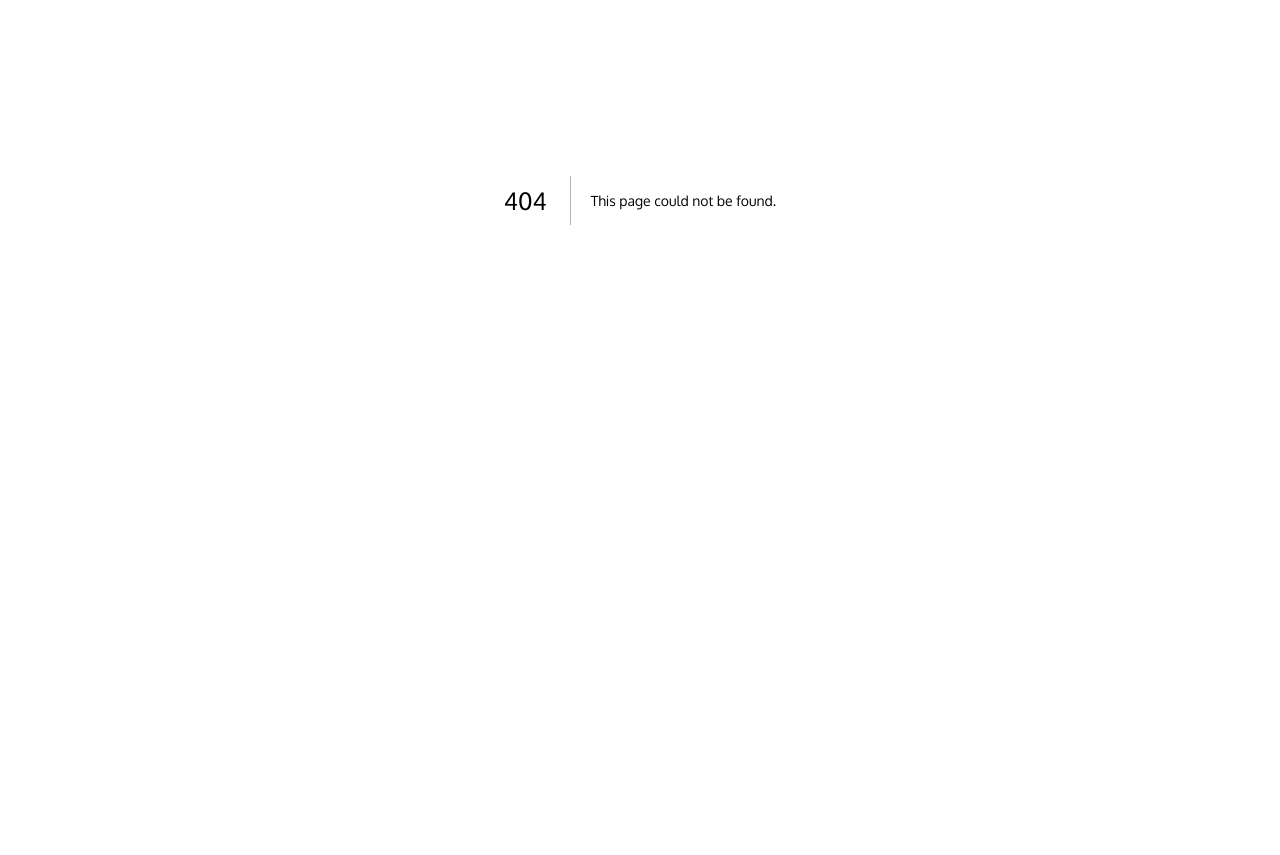
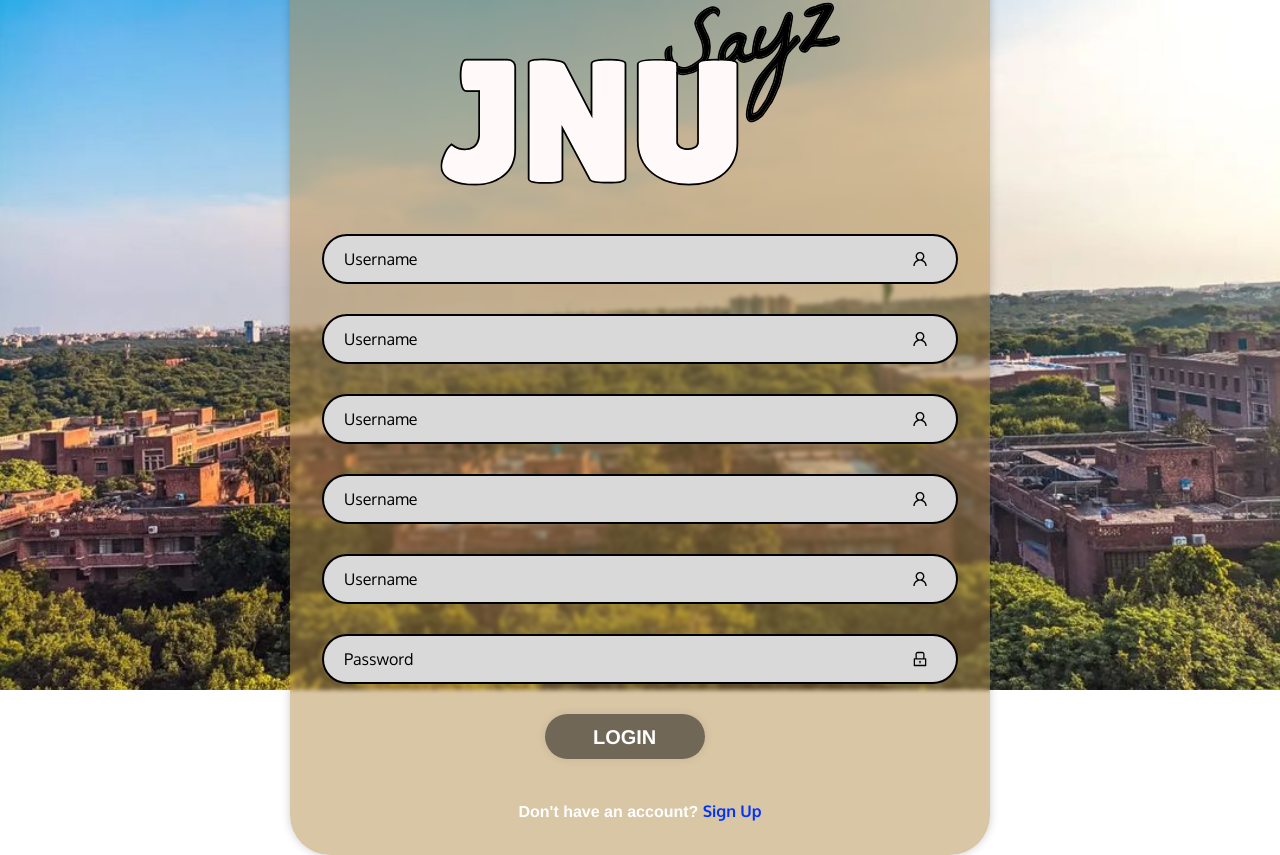
Before and after one commit to dsangule/web-feb, a Next.js app: page /register in a window 1280 px wide. Before the commit this address had no page. Shown: the part 200-1055 px from the top of the page. Before the commit the page ends 800 px from the top, so only its background shows below. Built offline with nearby package versions, Linux system fonts and the light colour scheme; a web font is replaced by a local one.

Commit message:
login page functions, register page skeleton

```diff
--- a/src/app/api/login/route.js
+++ b/src/app/api/login/route.js
@@ -1,12 +1,12 @@
 import { db } from "@/lib/db";
 
-export async function POST(req) {
+export async function POST(req, res) {
 
     if(req.method !== 'POST'){
         return;
     }
 
-    const { username=null, password=null } = req.body
+    const { username=null, password=null } = await req.json()
 
     const query = `SELECT * FROM users WHERE username = "${username}" and password = "${password}"`;
     const values = [ username, password ];
--- a/src/app/api/register/route.js
+++ b/src/app/api/register/route.js
@@ -5,10 +5,10 @@
     return;
   }
 
-  const { first_name, last_name, username, password } = req.body;
+  const { first_name, last_name, username, email, password } = req.json();
 
   // only insert the value if username doesn't already exist
-  const query = `INSERT INTO users (first_name, last_name, username, password) SELECT * from ( SELECT "${first_name}" AS first_name , "${last_name}" AS last_name, "${username}" AS username, "${password}" AS password) AS temp WHERE NOT EXISTS (SELECT * FROM users WHERE username="${username}")`;
+  const query = `INSERT INTO users (first_name, last_name, username, email, password) SELECT * from ( SELECT "${first_name}" AS first_name , "${last_name}" AS last_name, "${username}" AS username, "${email}" AS email, "${password}" AS password) AS temp WHERE NOT EXISTS (SELECT * FROM users WHERE username="${username}")`;
 
   const values = [first_name, last_name, username, password];
   const data = await db({ query: query, values: values });
--- /dev/null
+++ b/src/app/register/page.js
@@ -0,0 +1,13 @@
+import Layout from '@/components/Layout'
+import Register from '@/components/Register'
+import React from 'react'
+
+function register() {
+  return (
+    <Layout>
+        <Register />
+    </Layout>
+  )
+}
+
+export default register
--- a/src/components/Login/index.jsx
+++ b/src/components/Login/index.jsx
@@ -1,4 +1,6 @@
-import React from 'react'
+"use client";
+
+import React, { useRef } from 'react'
 import Header from '../Header'
 import styles from './login.module.css'
 import Image from "next/image";
@@ -6,19 +8,57 @@
 import Link from 'next/link';
 
 function Login() {
+
+  const usernameInputRef = useRef();
+  const passwordInputRef = useRef();
+
+  async function authUser(username, password){
+    const response = await fetch('/api/login', {
+      method: 'POST',
+      body: JSON.stringify({username, password}),
+      headers: {
+        'content-type': 'application/json'
+      }
+    })
+
+    const data = await response.json()
+    if(!response.ok){
+      throw new Error(data.message || "Something went wrong!");
+    }
+    return data.success;
+  }
+
+  async function submitHandler(event) {
+    event.preventDefault();
+
+    const enteredUsername = usernameInputRef.current.value;
+    const enteredPassword = passwordInputRef.current.value;
+
+    try {
+      const result = await authUser(enteredUsername, enteredPassword);
+      if(result === '1'){
+        confirm("Login successful!");
+      } else {
+        alert("Wrong credentials!");
+      }
+    } catch (error) {
+      console.error(error);
+    }
+  }
+
   return (
     <>
       <Header />
       <div className="bg-[url('/campus.jpg')] h-screen bg-cover bg-no-repeat bg-center flex-col overflow-hidden">
-        <form action="">
+        <form onSubmit={submitHandler}>
           <div className={`${styles.wrapper} mx-auto align-middle mt-12 px-8 py-4 justify-center`}>
             <Image src={'/JNU-says-LP.svg'} width={400} height={400} className="align-middle my-12 m-auto max-w-[80%]"/>
             <div className={styles.input_box}>
-              <input type="text" placeholder="Username" required />
+              <input type="text" ref={usernameInputRef} placeholder="Username" required />
               <UserOutlined className={styles.icon} />
             </div>
             <div className={styles.input_box}>
-              <input type="password" placeholder="Password" required />
+              <input type="password" ref={passwordInputRef} placeholder="Password" required />
               <LockOutlined className={styles.icon} />
             </div>
             <button className='w-40 font-arimo' type="submit">LOGIN</button>
--- /dev/null
+++ b/src/components/Register/index.jsx
@@ -0,0 +1,54 @@
+"use client";
+
+import React, { useRef } from 'react'
+import Header from '../Header'
+import styles from './login.module.css'
+import Image from "next/image";
+import { UserOutlined, LockOutlined } from '@ant-design/icons';
+import Link from 'next/link';
+
+function Register() {
+
+  return (
+    <>
+      <Header />
+      <div className="bg-[url('/campus.jpg')] h-screen bg-cover bg-no-repeat bg-center flex-col pt-12">
+        <form>
+          <div className={`${styles.wrapper} mx-auto align-middle px-8 py-4 justify-center`}>
+            <Image src={'/JNU-says-LP.svg'} width={400} height={400} className="align-middle my-12 m-auto max-w-[80%]"/>
+            <div className={styles.input_box}>
+              <input type="text" placeholder="Username" required />
+              <UserOutlined className={styles.icon} />
+            </div>
+            <div className={styles.input_box}>
+              <input type="text" placeholder="Username" required />
+              <UserOutlined className={styles.icon} />
+            </div>
+            <div className={styles.input_box}>
+              <input type="text" placeholder="Username" required />
+              <UserOutlined className={styles.icon} />
+            </div>
+            <div className={styles.input_box}>
+              <input type="text" placeholder="Username" required />
+              <UserOutlined className={styles.icon} />
+            </div>
+            <div className={styles.input_box}>
+              <input type="text" placeholder="Username" required />
+              <UserOutlined className={styles.icon} />
+            </div>
+            <div className={styles.input_box}>
+              <input type="password" placeholder="Password" required />
+              <LockOutlined className={styles.icon} />
+            </div>
+            <button className='w-40 font-arimo' type="submit">LOGIN</button>
+            <div className={`${styles.register_link}`}>
+              <p className='font-bold font-arimo'>Don't have an account? <Link href="/register" className={styles.register}>Sign Up</Link></p>
+            </div>
+          </div>
+        </form>
+      </div>
+    </>
+  )
+}
+
+export default Register
--- /dev/null
+++ b/src/components/Register/login.module.css
@@ -0,0 +1,67 @@
+.wrapper {
+    max-width: 700px;
+    background: #AF89437A;
+    /* border: 2px solid rgba(255, 255, 255, .2); */
+    backdrop-filter: blur(2px);
+    box-shadow: 0 0 10px rgba(0, 0, 0, .2);
+    color: #000000;
+    border-radius: 40px;
+    justify-content: center;
+}
+
+.wrapper .input_box {
+    position: relative;
+    width: 100%;
+    height: 50px;
+    margin: 30px 0;
+}
+
+.input_box input {
+    width: 100%;
+    height: 100%;
+    background: #D9D9D9;
+    border: 2px solid #000000;
+    outline: none;
+    border-radius: 40px;
+    color: #000000;
+    padding: 20px 45px 20px 20px;
+}
+
+.input_box input::placeholder {
+    color:#000000 ;
+}
+
+.input_box .icon {
+    position: absolute;
+    right: 30px;
+    top: 50%;
+    transform: translateY(-50%);
+    font-size: 16px;
+}
+
+.wrapper button {
+    height: 45px;
+    background: #0000007a;
+    border: none;
+    outline: none;
+    border-radius: 40px;
+    box-shadow: 0 0 10px rgba(0, 0, 0, .1);
+    cursor: pointer;
+    font-size: 20px;
+    color: #FFFFFF;
+    font-weight: 700;
+    margin-bottom: 20px;
+    margin-left: 35%;
+}
+
+.wrapper .register_link{
+    font-size: 16px;
+    text-align: center;
+    margin: 20px 0 15px;
+    color: white;
+}
+
+.register_link .register {
+    color: #0033FF;
+    font-weight: 600;
+}
```
